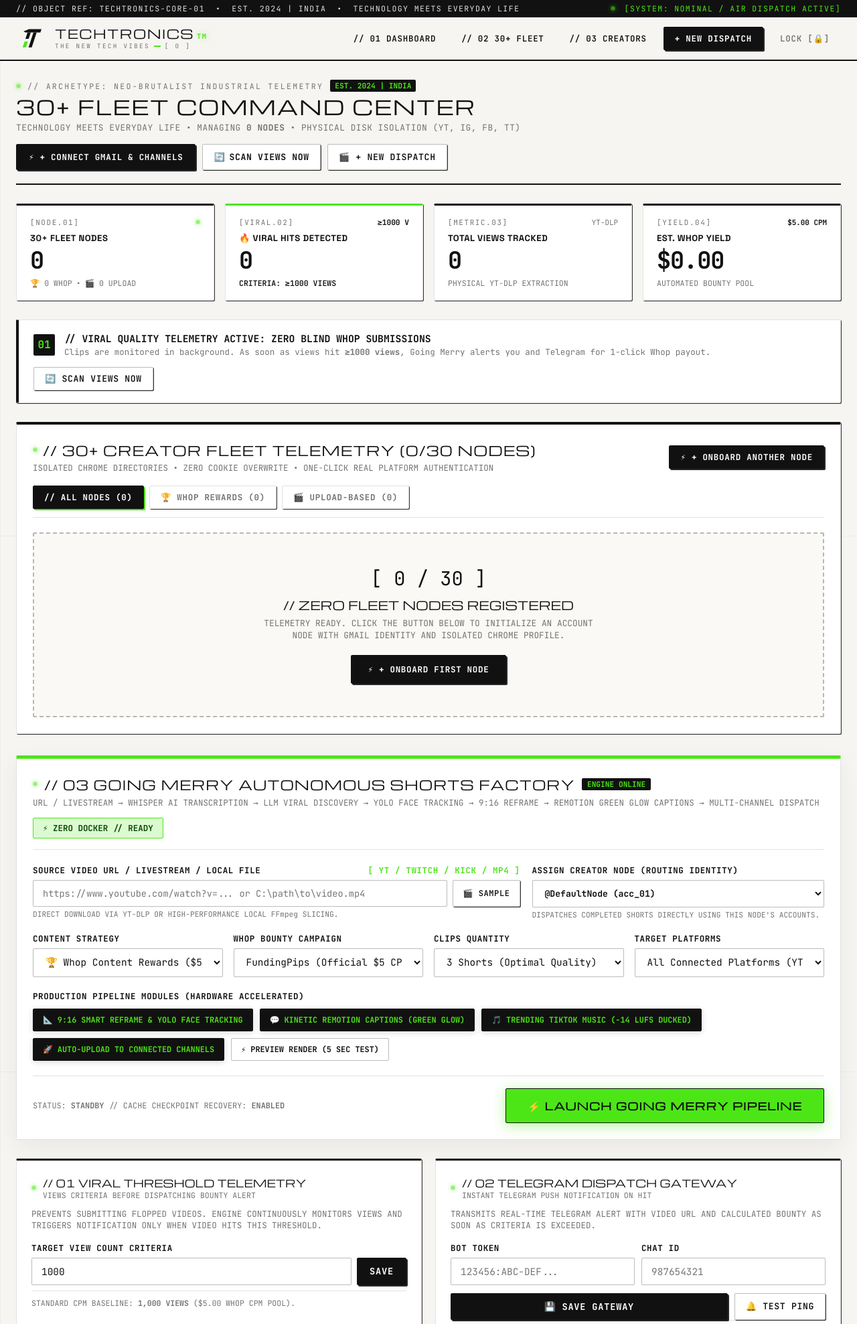
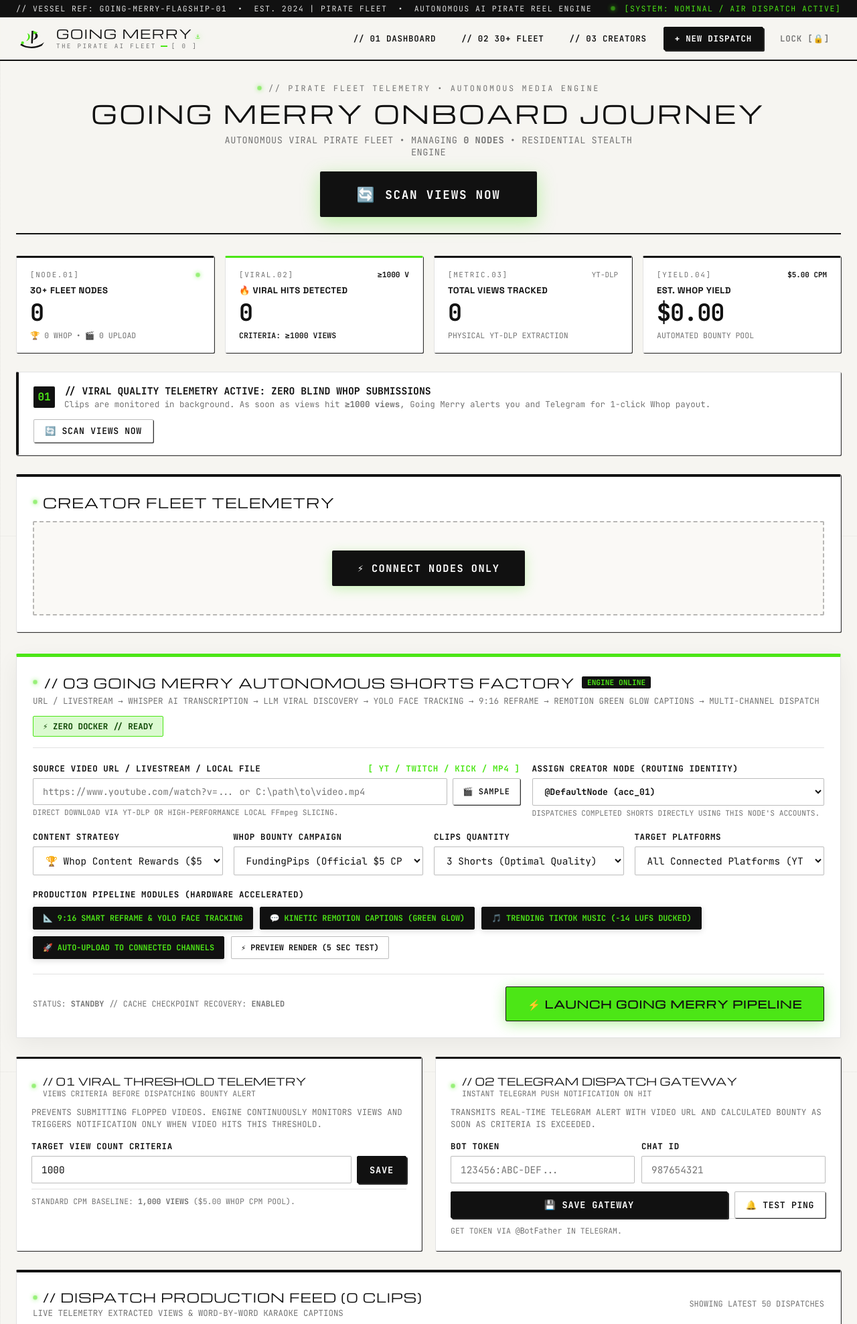
Before and after one commit to Madalior/ai-video-automation, a Flask app: page /dashboard in a window 1280 px wide. Shown: the top 1977 px of the page at 67% size. Run offline with Flask 3, Linux system fonts and the light colour scheme; the visitor is signed in with stand-in values (Sample User, id 1); data that the repository does not hold is empty.

Commit message:
Update dashboard branding to Going Merry and redesign creator fleet section

```diff
--- a/web_app/templates/base.html
+++ b/web_app/templates/base.html
@@ -3,14 +3,14 @@
 <head>
   <meta charset="UTF-8">
   <meta name="viewport" content="width=device-width, initial-scale=1.0">
-  <title>{% block title %}TECHTRONICS™ — THE NEW TECH VIBES | 30+ Fleet Command{% endblock %}</title>
+  <title>{% block title %}GOING MERRY™ — AUTONOMOUS FLEET COMMAND{% endblock %}</title>
 
   <!-- Typography Stack: Michroma, Space Grotesk, JetBrains Mono -->
   <link rel="preconnect" href="https://fonts.googleapis.com">
   <link rel="preconnect" href="https://fonts.gstatic.com" crossorigin>
   <link href="https://fonts.googleapis.com/css2?family=JetBrains+Mono:wght@400;500;600;700&family=Michroma&family=Space+Grotesk:wght@400;500;600;700&display=swap" rel="stylesheet">
 
-  <!-- TECHTRONICS Design System -->
+  <!-- TECHTRONICS / GOING MERRY Design System -->
   <link rel="stylesheet" href="{{ url_for('static', filename='css/style.css') }}">
 </head>
 <body>
@@ -18,11 +18,11 @@
   <!-- Top Telemetry Header Strip -->
   <div class="system-ticker-bar">
     <div class="system-ticker-left">
-      <span>// OBJECT REF: TECHTRONICS-CORE-01</span>
+      <span>// VESSEL REF: GOING-MERRY-FLAGSHIP-01</span>
       <span>•</span>
-      <span>EST. 2024 | INDIA</span>
+      <span>EST. 2024 | PIRATE FLEET</span>
       <span>•</span>
-      <span>TECHNOLOGY MEETS EVERYDAY LIFE</span>
+      <span>AUTONOMOUS AI PIRATE REEL ENGINE</span>
     </div>
     <div class="system-ticker-right">
       <span class="led-pulse"></span>
@@ -33,26 +33,28 @@
   <!-- Industrial Tech Navigation Bar -->
   <nav class="navbar">
     <a href="{{ url_for('dash.dashboard') }}" class="nav-brand-lockup">
-      <!-- Slanted Dual-T Precision Monogram SVG Glyph -->
-      <svg width="40" height="32" viewBox="0 0 48 40" fill="none" xmlns="http://www.w3.org/2000/svg" style="display: block;">
-        <g transform="skewX(-18) translate(10, 0)">
-          <!-- Top Crossbar with acute aerodynamic wing tip -->
-          <path d="M0 6 L9 2 L32 2 L32 8 L4 8 Z" fill="#111111" />
-          <!-- Left Stem (Primary Stem, cuts off midway) -->
-          <path d="M8 8 L14 8 L14 20 L8 20 Z" fill="#111111" />
-          <!-- Signature Electric Lime Accent: Sheared parallelogram flush on baseline -->
-          <path d="M8 25 L14 25 L14 36 L8 36 Z" fill="#4CE616" />
-          <!-- Right Stem: Floating blade extending full height to baseline -->
-          <path d="M19 8 L25 8 L25 36 L19 36 Z" fill="#111111" />
-        </g>
+      <!-- Going Merry Pirate Flagship Monogram SVG Glyph -->
+      <svg width="42" height="34" viewBox="0 0 48 40" fill="none" xmlns="http://www.w3.org/2000/svg" style="display: block;">
+        <!-- Ship Hull with curved prow -->
+        <path d="M4 28 C12 36, 32 36, 44 26 L40 32 C30 38, 12 38, 2 31 Z" fill="#111111" />
+        <!-- Main Mast -->
+        <path d="M22 6 L25 6 L24 28 L21 28 Z" fill="#111111" />
+        <!-- Main Sail -->
+        <path d="M25 8 C35 10, 36 20, 24 22 C30 18, 30 12, 25 8 Z" fill="#111111" />
+        <!-- Fore Sail with Electric Lime Accent -->
+        <path d="M14 10 C21 12, 21 22, 12 24 C17 20, 17 14, 14 10 Z" fill="#4CE616" />
+        <!-- Top Pirate Pennant Flag -->
+        <path d="M25 6 L33 9 L25 12 Z" fill="#4CE616" />
+        <!-- Ram Figurehead accent dot -->
+        <circle cx="6" cy="27" r="2.5" fill="#4CE616" />
       </svg>
 
       <div class="nav-brand-text">
         <div class="brand-wordmark">
-          TECHTRONICS<span class="brand-tm">TM</span>
+          GOING MERRY<span class="brand-tm" style="color: #4CE616;">⚓</span>
         </div>
         <div class="brand-tagline">
-          THE NEW TECH VIBES <span class="brand-tagline-dash"></span> [ 0 ]
+          THE PIRATE AI FLEET <span class="brand-tagline-dash"></span> [ 0 ]
         </div>
       </div>
     </a>
@@ -94,9 +96,9 @@
   <!-- Industrial Metadata Footer -->
   <footer class="brand-footer">
     <div>
-      <strong>TECHTRONICS™</strong> • THE NEW TECH VIBES • EST. 2024 | INDIA
+      <strong>GOING MERRY™</strong> • THE PIRATE AI FLEET • EST. 2024
       <div style="font-size: 0.68rem; margin-top: 3px; color: var(--color-muted);">
-        TECHNOLOGY MEETS EVERYDAY LIFE // HIGH-PRECISION AUTONOMOUS TELEMETRY
+        AUTONOMOUS VIRAL PIRATE REEL ENGINE // HIGH-PRECISION MEDIA TELEMETRY
       </div>
     </div>
     <div class="brand-footer-specs">
--- a/web_app/templates/dashboard.html
+++ b/web_app/templates/dashboard.html
@@ -1,37 +1,29 @@
 {% extends "base.html" %}
 
-{% block title %}TECHTRONICS™ — THE NEW TECH VIBES | 30+ Fleet Command{% endblock %}
+{% block title %}GOING MERRY™ — AUTONOMOUS FLEET COMMAND{% endblock %}
 
 {% block content %}
-<!-- Top Header & Global Actions -->
-<div style="display: flex; justify-content: space-between; align-items: flex-end; margin-bottom: 28px; flex-wrap: wrap; gap: 16px; border-bottom: 2px solid var(--color-brand-black); padding-bottom: 20px;">
-  <div>
-    <div style="display: flex; align-items: center; gap: 10px; margin-bottom: 6px;">
+<!-- Top Header & Global Actions (Going Merry Onboard Journey) -->
+<div style="margin-bottom: 32px; border-bottom: 2px solid var(--color-brand-black); padding-bottom: 24px; text-align: center;">
+  <div style="display: inline-flex; align-items: center; gap: 10px; margin-bottom: 8px;">
     <span class="led-pulse"></span>
-      <span style="font-family: var(--font-mono); font-size: 0.72rem; letter-spacing: 0.2em; color: var(--color-muted); text-transform: uppercase;">
-        // ARCHETYPE: NEO-BRUTALIST INDUSTRIAL TELEMETRY
+    <span style="font-family: var(--font-mono); font-size: 0.74rem; letter-spacing: 0.22em; color: var(--color-muted); text-transform: uppercase;">
+      // PIRATE FLEET TELEMETRY • AUTONOMOUS MEDIA ENGINE
     </span>
-      <span style="font-family: var(--font-mono); font-size: 0.7rem; background: var(--color-brand-black); color: var(--color-brand-accent); padding: 2px 7px; border-radius: var(--radius-xs); font-weight: 700;">
-        EST. 2024 | INDIA
-      </span>
-    </div>
-    <h1 style="font-family: var(--font-wordmark); font-size: 1.85rem; font-weight: 400; letter-spacing: 0.06em; text-transform: uppercase; color: var(--color-brand-black); line-height: 1.1;">
-      30+ FLEET COMMAND CENTER
+  </div>
+  <h1 style="font-family: var(--font-wordmark); font-size: 2.3rem; font-weight: 400; letter-spacing: 0.08em; text-transform: uppercase; color: var(--color-brand-black); line-height: 1.15; margin: 0 0 10px;">
+    Going merry onboard journey
   </h1>
-    <p style="font-family: var(--font-mono); color: var(--color-muted); font-size: 0.8rem; margin-top: 6px; letter-spacing: 0.04em;">
-      TECHNOLOGY MEETS EVERYDAY LIFE • MANAGING <strong>{{ stats.total_accounts }} NODES</strong> • PHYSICAL DISK ISOLATION (YT, IG, FB, TT)
+  <p style="font-family: var(--font-mono); color: var(--color-muted); font-size: 0.85rem; margin: 0 auto 20px; max-width: 650px; letter-spacing: 0.04em;">
+    AUTONOMOUS VIRAL PIRATE FLEET • MANAGING <strong>{{ stats.total_accounts }} NODES</strong> • RESIDENTIAL STEALTH ENGINE
   </p>
-  </div>
-  <div style="display: flex; gap: 10px; flex-wrap: wrap;">
-    <button class="nav-btn-primary" onclick="toggleConnectGmailWizard()" style="padding: 10px 18px; cursor: pointer;">
-      ⚡ + CONNECT GMAIL & CHANNELS
+
+  <!-- Big Centered Workable SCAN VIEWS NOW Button -->
+  <div style="display: flex; justify-content: center; align-items: center; margin-top: 14px;">
+    <button id="btnScanViews" class="nav-btn-primary" onclick="scanAllViewsNow()" style="padding: 18px 52px; font-size: 1.1rem; letter-spacing: 0.1em; cursor: pointer; display: inline-flex; align-items: center; justify-content: center; gap: 14px; border: 2px solid var(--color-brand-black); box-shadow: 0 8px 28px rgba(76, 230, 22, 0.35); transition: all 0.2s ease;">
+      <span id="scanIcon" style="font-size: 1.35rem;">🔄</span>
+      <strong id="scanText">SCAN VIEWS NOW</strong>
     </button>
-    <button id="btnScanViews" class="btn-secondary" onclick="scanAllViewsNow()" style="padding: 10px 16px;">
-      <span id="scanIcon">🔄</span> <strong>SCAN VIEWS NOW</strong>
-    </button>
-    <a href="{{ url_for('clips.new_clip') }}" class="btn-secondary" style="padding: 10px 16px;">
-      🎬 + NEW DISPATCH
-    </a>
   </div>
 </div>
 
@@ -290,37 +282,16 @@
 </div>
 
 <!-- ═══════════════════════════════════════════════════════════════
-     UNIFIED 30+ FLEET EXPLORER (Single Dashboard View)
+     CREATOR FLEET TELEMETRY
      ═══════════════════════════════════════════════════════════════ -->
 <div class="tech-card" id="fleet-section" style="margin-bottom: 32px; border-top: 4px solid var(--color-brand-black);">
-  <div style="display: flex; justify-content: space-between; align-items: center; flex-wrap: wrap; gap: 12px;">
-    <div>
+  <div style="display: flex; justify-content: space-between; align-items: center; flex-wrap: wrap; gap: 12px; margin-bottom: 12px;">
     <div style="display: flex; align-items: center; gap: 8px;">
       <span class="led-pulse"></span>
-        <h2 style="font-family: var(--font-wordmark); font-size: 1.25rem; font-weight: 400; color: var(--color-brand-black); letter-spacing: 0.05em; text-transform: uppercase;">
-          // 30+ CREATOR FLEET TELEMETRY ({{ personas|length }}/30 NODES)
+      <h2 style="font-family: var(--font-wordmark); font-size: 1.25rem; font-weight: 400; color: var(--color-brand-black); letter-spacing: 0.05em; text-transform: uppercase; margin: 0;">
+        CREATOR FLEET TELEMETRY
       </h2>
     </div>
-      <p style="font-family: var(--font-mono); color: var(--color-muted); font-size: 0.78rem; margin-top: 4px;">
-        ISOLATED CHROME DIRECTORIES • ZERO COOKIE OVERWRITE • ONE-CLICK REAL PLATFORM AUTHENTICATION
-      </p>
-    </div>
-    <button class="btn-primary" onclick="toggleConnectGmailWizard()" style="font-size: 0.78rem; padding: 8px 16px;">
-      ⚡ + ONBOARD ANOTHER NODE
-    </button>
-  </div>
-
-  <!-- Filter Bar -->
-  <div class="fleet-filter-bar">
-    <button class="fleet-tab active" id="filterTabAll" onclick="filterFleet('all')">
-      // ALL NODES ({{ personas|length }})
-    </button>
-    <button class="fleet-tab" id="filterTabWhop" onclick="filterFleet('whop_content')">
-      🏆 WHOP REWARDS ({{ stats.whop_accounts }})
-    </button>
-    <button class="fleet-tab" id="filterTabUpload" onclick="filterFleet('upload_based')">
-      🎬 UPLOAD-BASED ({{ stats.upload_accounts }})
-    </button>
   </div>
 
   {% if personas %}
@@ -462,16 +433,9 @@
       {% endfor %}
     </div>
   {% else %}
-    <div style="text-align: center; padding: 48px 24px; background: #FAF9F6; border: 2px dashed var(--color-border-strong); border-radius: var(--radius-xs); margin-top: 18px;">
-      <div style="font-family: var(--font-mono); font-size: 1.8rem; margin-bottom: 8px; color: var(--color-brand-black);">[ 0 / 30 ]</div>
-      <h3 style="font-family: var(--font-wordmark); font-size: 1.1rem; font-weight: 400; color: var(--color-brand-black); margin-bottom: 6px; text-transform: uppercase;">
-        // ZERO FLEET NODES REGISTERED
-      </h3>
-      <p style="font-family: var(--font-mono); color: var(--color-muted); font-size: 0.8rem; max-width: 520px; margin: 0 auto 20px; line-height: 1.4;">
-        TELEMETRY READY. CLICK THE BUTTON BELOW TO INITIALIZE AN ACCOUNT NODE WITH GMAIL IDENTITY AND ISOLATED CHROME PROFILE.
-      </p>
-      <button class="nav-btn-primary" onclick="toggleConnectGmailWizard()" style="display: inline-flex; cursor: pointer; padding: 12px 24px;">
-        ⚡ + ONBOARD FIRST NODE
+    <div style="text-align: center; padding: 42px 24px; background: #FAF9F6; border: 2px dashed var(--color-border-strong); border-radius: var(--radius-xs); margin-top: 14px;">
+      <button class="nav-btn-primary" onclick="toggleConnectGmailWizard()" style="display: inline-flex; cursor: pointer; padding: 14px 36px; font-size: 0.95rem; letter-spacing: 0.1em; border: 2px solid var(--color-brand-black); box-shadow: 0 4px 18px rgba(76, 230, 22, 0.28);">
+        ⚡ CONNECT NODES ONLY
       </button>
     </div>
   {% endif %}
@@ -1013,8 +977,10 @@ async function testTelegramConnection() {
 async function scanAllViewsNow() {
   const btn = document.getElementById("btnScanViews");
   const icon = document.getElementById("scanIcon");
+  const text = document.getElementById("scanText");
   if (btn) btn.disabled = true;
   if (icon) icon.innerHTML = "⏳";
+  if (text) text.innerText = "SCANNING LIVE VIEWS...";
 
   try {
     const res = await fetch("/api/viral/check-now", {
@@ -1033,6 +999,7 @@ async function scanAllViewsNow() {
   } finally {
     if (btn) btn.disabled = false;
     if (icon) icon.innerHTML = "🔄";
+    if (text) text.innerText = "SCAN VIEWS NOW";
   }
 }
 
```
Lines whose indentation alone changed are shown as unchanged.
